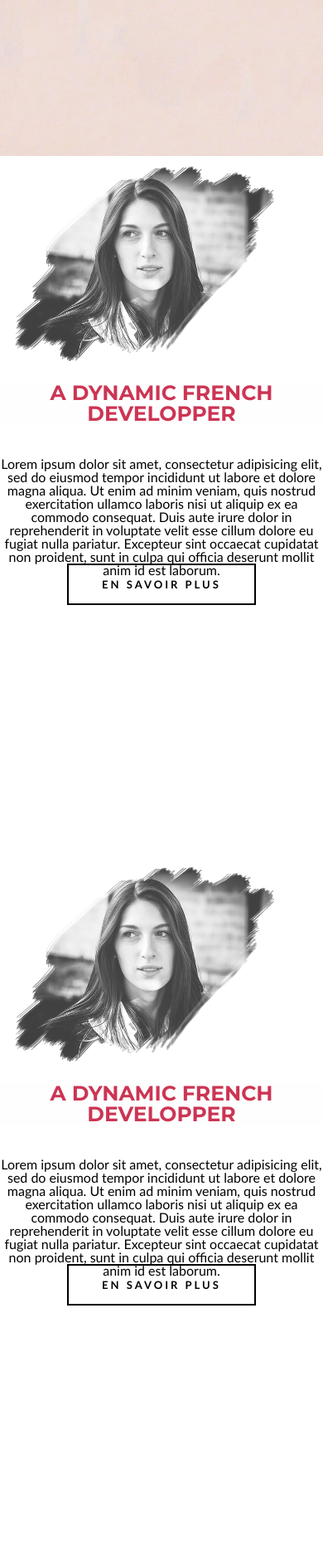
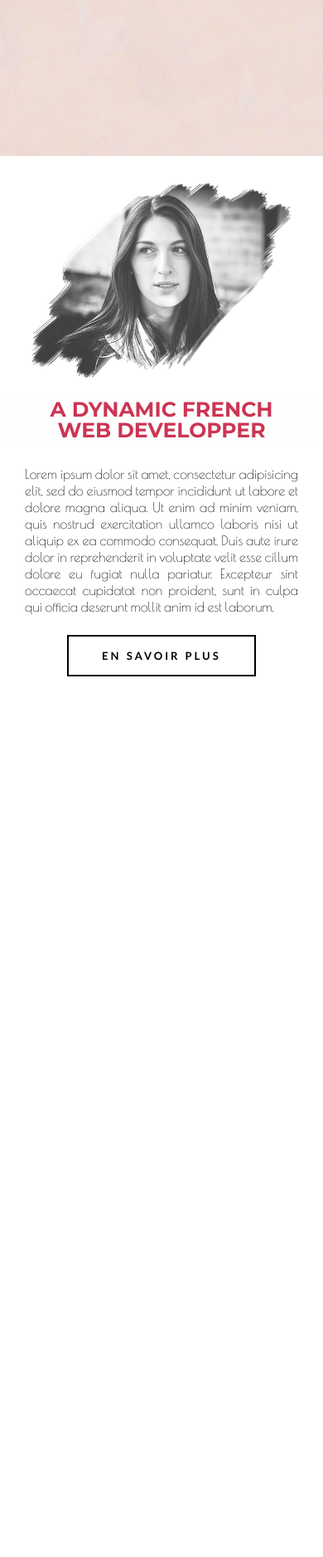
Before and after one commit to cerseig/old_portfolio, a PHP site: page / in a window 390 px wide. Shown: the part 656-2532 px from the top of the page at 83% size. Run offline with PHP 8.4, Linux system fonts and the light colour scheme.

Commit message:
mobile: home+about

```diff
--- a/assets/css/global.css
+++ b/assets/css/global.css
@@ -89,32 +89,35 @@ main#home section.landing .title h2.role {
 main#home section.about {
   width: 100%;
   height: 100%;
+  text-align: center;
 }
-/* line 60, ../scss/_home.scss */
+/* line 61, ../scss/_home.scss */
 main#home section.about img {
+  margin-top: 20px;
   width: 90%;
 }
-/* line 63, ../scss/_home.scss */
-main#home section.about .text {
-  text-align: center;
-}
-/* line 65, ../scss/_home.scss */
+/* line 66, ../scss/_home.scss */
 main#home section.about .text h3 {
   color: #cc3554;
   font-family: "Montserrat";
   font-weight: bold;
   text-transform: uppercase;
   font-size: 25px;
-  margin-bottom: 40px;
+  margin-bottom: 30px;
   margin-top: 20px;
   background-color: #fefefe;
   line-height: 25px;
 }
-/* line 76, ../scss/_home.scss */
+/* line 77, ../scss/_home.scss */
 main#home section.about .text p {
+  font-family: "Poiret One";
+  line-height: 20px;
   margin: 0;
+  text-align: justify;
+  padding: 0 30px;
+  margin-bottom: 40px;
 }
-/* line 79, ../scss/_home.scss */
+/* line 85, ../scss/_home.scss */
 main#home section.about .text a {
   font-size: 13px;
   text-transform: uppercase;
@@ -126,29 +129,39 @@ main#home section.about .text a {
   text-decoration: none;
   transition: all 0.5s ease;
 }
-/* line 90, ../scss/_home.scss */
+/* line 96, ../scss/_home.scss */
 main#home section.about .text a:hover {
   border-color: #cc3554;
   background-color: #cc3554;
   color: #fefefe;
 }
+/* line 103, ../scss/_home.scss */
+main#home section.projects {
+  width: 100%;
+  height: 100%;
+}
+/* line 106, ../scss/_home.scss */
+main#home section.projects .container {
+  width: 100%;
+  height: 100%;
+}
 
 @media screen and (min-width: 768px) {
-  /* line 102, ../scss/_home.scss */
+  /* line 116, ../scss/_home.scss */
   main#home section.landing .triangles {
     display: none;
   }
-  /* line 105, ../scss/_home.scss */
+  /* line 119, ../scss/_home.scss */
   main#home section.landing h1.name {
     font-size: 65px;
   }
-  /* line 108, ../scss/_home.scss */
+  /* line 122, ../scss/_home.scss */
   main#home section.landing h2.role {
     font-size: 43px;
   }
 }
 @media screen and (min-width: 992px) {
-  /* line 117, ../scss/_home.scss */
+  /* line 131, ../scss/_home.scss */
   main#home section.landing {
     background-image: url(../img/trytrait.jpg);
     display: flex;
@@ -157,12 +170,12 @@ main#home section.about .text a:hover {
     background-position: center;
     background-size: cover;
   }
-  /* line 119, ../scss/_home.scss */
+  /* line 133, ../scss/_home.scss */
   main#home section.landing .container {
     width: 100%;
     height: 100%;
   }
-  /* line 128, ../scss/_home.scss */
+  /* line 142, ../scss/_home.scss */
   main#home section.landing .particles {
     display: block;
     width: 350px;
@@ -172,11 +185,11 @@ main#home section.about .text a:hover {
     top: 68px;
     left: -5px;
   }
-  /* line 137, ../scss/_home.scss */
+  /* line 151, ../scss/_home.scss */
   main#home section.landing canvas {
     border-radius: 50%;
   }
-  /* line 140, ../scss/_home.scss */
+  /* line 154, ../scss/_home.scss */
   main#home section.landing .block_noir {
     display: flex;
     width: 100%;
@@ -185,7 +198,7 @@ main#home section.about .text a:hover {
     transform: skewX(-20deg);
     margin-left: 55%;
   }
-  /* line 149, ../scss/_home.scss */
+  /* line 163, ../scss/_home.scss */
   main#home section.landing .content {
     z-index: 1;
     margin-left: 50px;
@@ -193,21 +206,21 @@ main#home section.about .text a:hover {
     justify-content: center;
     flex-flow: column wrap;
   }
-  /* line 155, ../scss/_home.scss */
+  /* line 169, ../scss/_home.scss */
   main#home section.landing .content .title {
     position: static;
     top: 0;
     left: 0;
     transform: skewX(20deg);
   }
-  /* line 161, ../scss/_home.scss */
+  /* line 175, ../scss/_home.scss */
   main#home section.landing .content h1.name {
     color: #1d314a;
     font-weight: bold;
     text-align: left;
     font-size: 48px;
   }
-  /* line 167, ../scss/_home.scss */
+  /* line 181, ../scss/_home.scss */
   main#home section.landing .content h2.role {
     margin-left: -20px;
     color: #1d314a;
@@ -215,13 +228,13 @@ main#home section.about .text a:hover {
     font-size: 36px;
     letter-spacing: 2px;
   }
-  /* line 174, ../scss/_home.scss */
+  /* line 188, ../scss/_home.scss */
   main#home section.landing .content hr {
     display: block;
     width: 50px;
     margin: 50px 0;
   }
-  /* line 179, ../scss/_home.scss */
+  /* line 193, ../scss/_home.scss */
   main#home section.landing .content p {
     display: block;
     font-weight: bold;
@@ -232,26 +245,27 @@ main#home section.about .text a:hover {
     text-align: justify;
     line-height: 20px;
   }
-  /* line 191, ../scss/_home.scss */
+  /* line 205, ../scss/_home.scss */
   main#home section.about {
     display: flex;
     align-items: center;
     justify-content: center;
   }
-  /* line 195, ../scss/_home.scss */
+  /* line 209, ../scss/_home.scss */
   main#home section.about .content {
     display: flex;
     align-items: center;
     justify-content: center;
   }
-  /* line 199, ../scss/_home.scss */
+  /* line 213, ../scss/_home.scss */
   main#home section.about .content .text {
     width: 50%;
     position: relative;
     z-index: 100;
   }
-  /* line 203, ../scss/_home.scss */
+  /* line 217, ../scss/_home.scss */
   main#home section.about .content .text h3 {
+    text-align: left;
     color: #cc3554;
     position: absolute;
     left: -150px;
@@ -265,7 +279,7 @@ main#home section.about .text a:hover {
     padding: 10px 20px;
     line-height: 45px;
   }
-  /* line 217, ../scss/_home.scss */
+  /* line 232, ../scss/_home.scss */
   main#home section.about .content .text p {
     padding-top: 200px;
     width: 500px;
@@ -277,7 +291,7 @@ main#home section.about .text a:hover {
     line-height: 20px;
     margin-bottom: 30px;
   }
-  /* line 229, ../scss/_home.scss */
+  /* line 244, ../scss/_home.scss */
   main#home section.about .content a {
     text-transform: uppercase;
     letter-spacing: 3px;
@@ -286,10 +300,10 @@ main#home section.about .text a:hover {
     padding: 15px 40px;
     color: black;
     text-decoration: none;
-    margin-left: 170px;
+    margin-left: 50px;
     transition: all 0.5s ease;
   }
-  /* line 241, ../scss/_home.scss */
+  /* line 256, ../scss/_home.scss */
   main#home section.about .content a:hover {
     border-color: #cc3554;
     background-color: #cc3554;
--- a/assets/scss/_home.scss
+++ b/assets/scss/_home.scss
@@ -57,24 +57,30 @@ main#home {
     section.about {
         width: 100%;
         height: 100%;
+        text-align: center;
         img {
+            margin-top: 20px;
             width: 90%;
         }
         .text {
-            text-align: center;
             h3 {
                 color: #cc3554;
                 font-family: $font-montserrat;
                 font-weight: bold;
                 text-transform: uppercase;
                 font-size: 25px;
-                margin-bottom: 40px;
+                margin-bottom: 30px;
                 margin-top: 20px;
                 background-color: #fefefe;
                 line-height: 25px;
             }
             p {
+                font-family: $font-poiretone;
+                line-height: 20px;
                 margin: 0;
+                text-align: justify;
+                padding: 0 30px;
+                margin-bottom: 40px;
             }
             a {
                 font-size: 13px;
@@ -92,6 +98,14 @@ main#home {
                 background-color: #cc3554;
                 color: #fefefe;
             }
+        }
+    }
+    section.projects {
+        width: 100%;
+        height: 100%;
+        .container {
+            width: 100%;
+            height: 100%;
         }
     }
 }
@@ -201,6 +215,7 @@ main#home {
                     position: relative;
                     z-index: 100;
                     h3 {
+                        text-align: left;
                         color: #cc3554;
                         position: absolute;
                         left: -150px;
@@ -234,7 +249,7 @@ main#home {
                     padding: 15px 40px;
                     color: black;
                     text-decoration: none;
-                    margin-left: 170px;
+                    margin-left: 50px;
                     transition: all 0.5s ease;
 
                 }
--- a/index.php
+++ b/index.php
@@ -29,7 +29,7 @@
             <div class="content">
                 <img src="assets/img/test-brush.png" alt="Photo de la section A Propos">
                 <div class="text">
-                    <h3>A dynamic french <br>developper</h3>
+                    <h3>A dynamic french <br>web developper</h3>
                     <p>Lorem ipsum dolor sit amet, consectetur adipisicing elit, sed do eiusmod tempor incididunt ut labore et dolore magna aliqua. Ut enim ad minim veniam, quis nostrud exercitation ullamco laboris nisi ut aliquip ex ea commodo consequat. Duis aute irure dolor in reprehenderit in voluptate velit esse cillum dolore eu fugiat nulla pariatur. Excepteur sint occaecat cupidatat non proident, sunt in culpa qui officia deserunt mollit anim id est laborum. </p>
                     <a href="about.php" alt="Etre redirigé sur la page A Propos">En savoir plus</a>
                 </div>
@@ -38,16 +38,9 @@
     </section>
 
 <!-- SECTION PROJETS -->
-    <section class="about">
+    <section class="projects">
         <div class="container">
-            <div class="content">
-                <img src="assets/img/test-brush.png" alt="Photo de la section A Propos">
-                <div class="text">
-                    <h3>A dynamic french <br>developper</h3>
-                    <p>Lorem ipsum dolor sit amet, consectetur adipisicing elit, sed do eiusmod tempor incididunt ut labore et dolore magna aliqua. Ut enim ad minim veniam, quis nostrud exercitation ullamco laboris nisi ut aliquip ex ea commodo consequat. Duis aute irure dolor in reprehenderit in voluptate velit esse cillum dolore eu fugiat nulla pariatur. Excepteur sint occaecat cupidatat non proident, sunt in culpa qui officia deserunt mollit anim id est laborum. </p>
-                    <a href="about.php" alt="Etre redirigé sur la page A Propos">En savoir plus</a>
-                </div>
-            </div>
+
         </div>
     </section>
 
```
